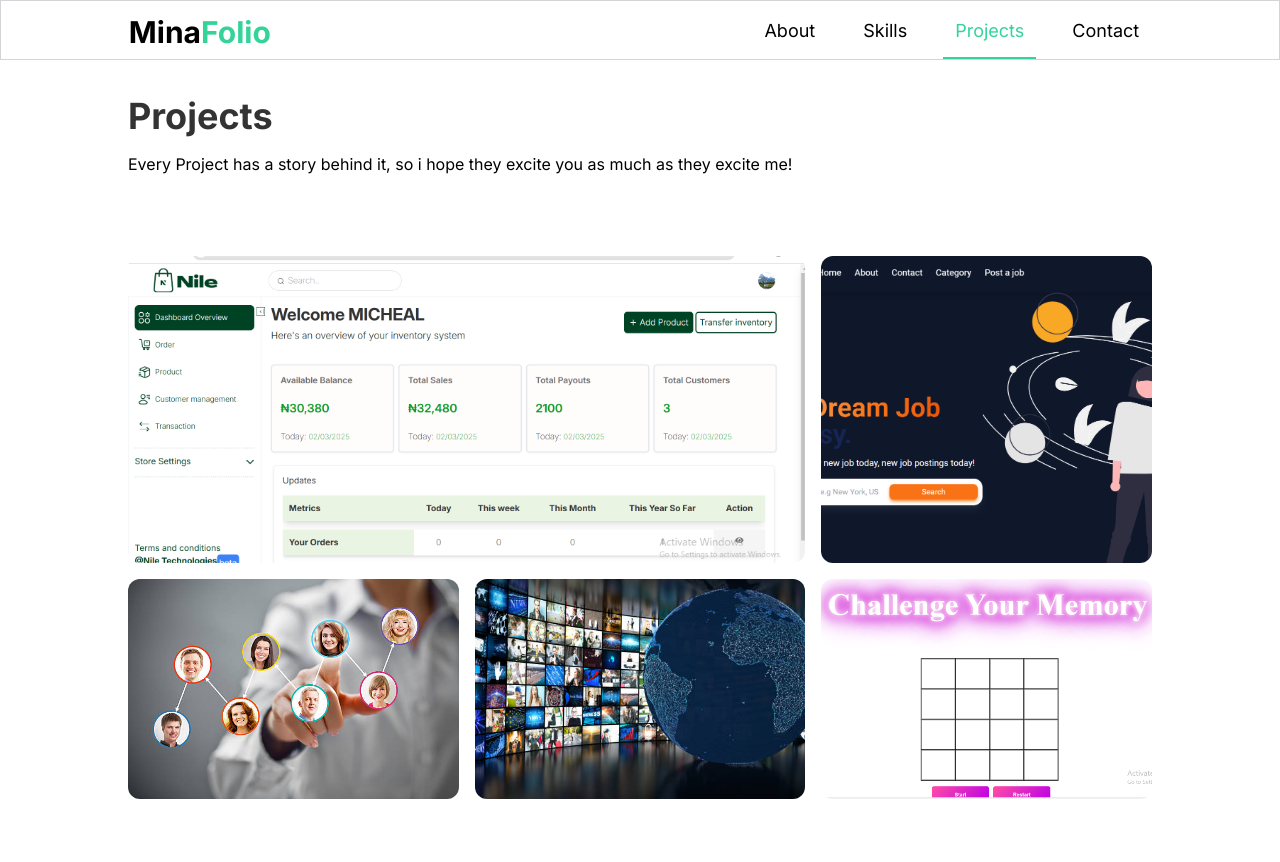
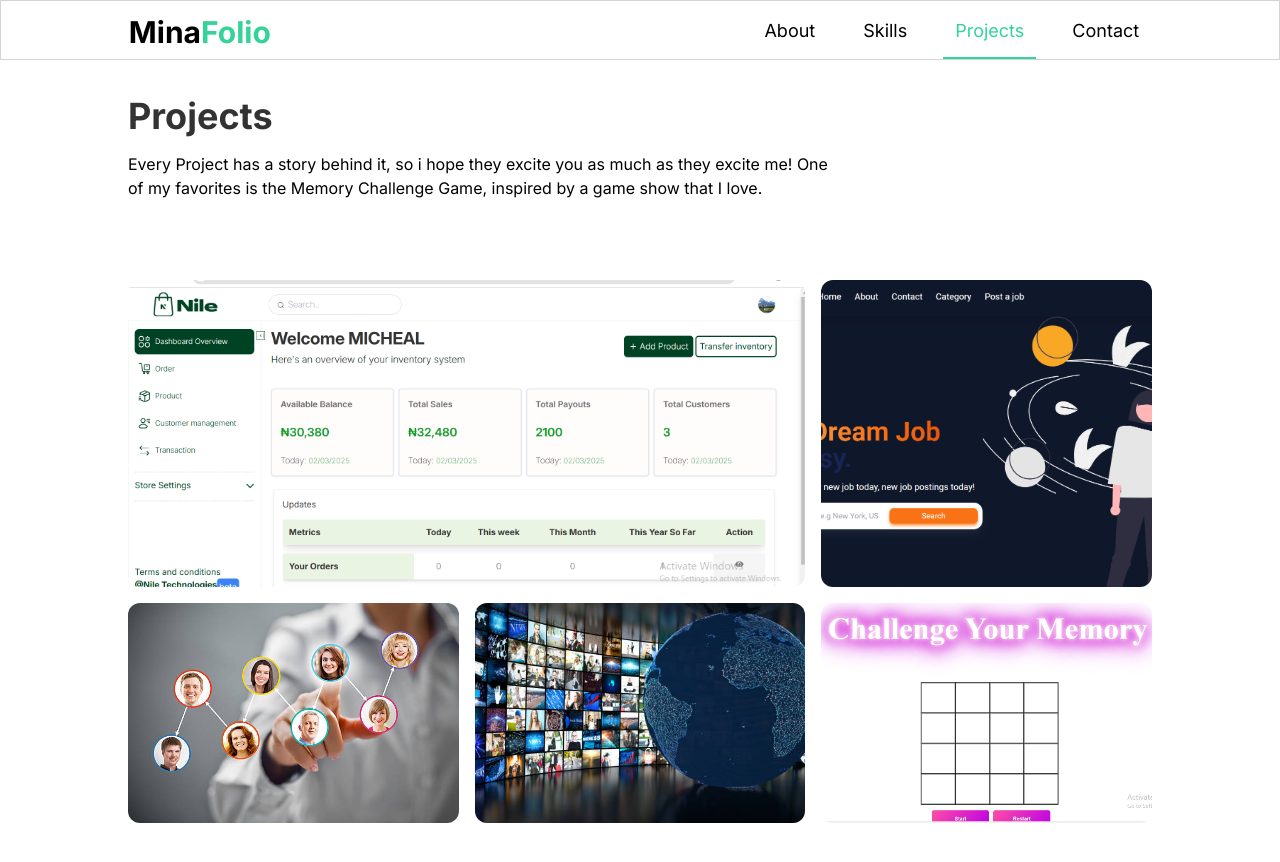
Before and after one commit to pejuameenat/2025-portfolio, a React (Vite) app: page / in a window 1280 px wide. Both pictures are taken after a click on the item "Projects". Shown: the top 862 px of the page. Built offline with nearby package versions, Linux system fonts and the light colour scheme.

Commit message:
improved project intro

```diff
--- a/src/Components/Projects.jsx
+++ b/src/Components/Projects.jsx
@@ -7,7 +7,7 @@ const Projects = ({ currentElement }) => {
         <section className="">
           <div className="container lg:max-w-[1128px] lg:w-[80%] mx-auto py-24 px-4 lg:px-0 ">
             <h2 className="text-[#333] text-4xl font-bold">Projects</h2>
-            <p className="my-4">Every Project has a story behind it, so i hope they excite you as much as they excite me!</p>
+            <p className="my-4  lg:max-w-[700px]">Every Project has a story behind it, so i hope they excite you as much as they excite me! One of my favorites is the Memory Challenge Game, inspired by a game show that I love.</p>
             <div className="grid lg:grid-cols-3 gap-4 mt-20 items-stretch">
               {projects.map((item, index) => {
                 return (
```
